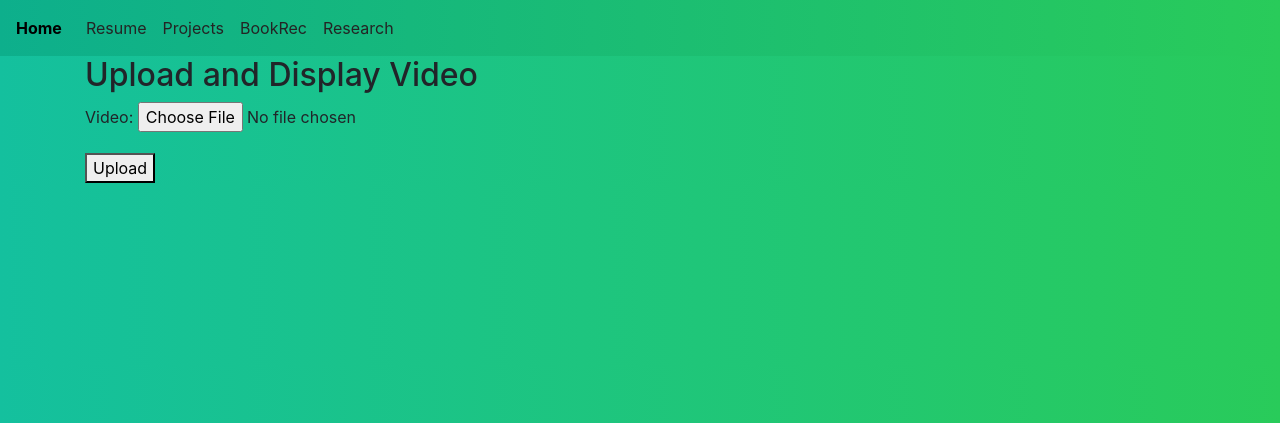
After one commit to mhk-code2005/mahirkaya.github.io, a Django app: template website/templates/video_upload_and_display.html in a window 1280 px wide. The commit adds this page. Shown: the top 423 px of the page. Run offline with Django 4.2, Linux system fonts and the light colour scheme; the template is opened without the code that fills it: values that come from a table or form of the project are taken from there, others are empty; some libraries are stand-ins or nearby versions.

Commit message:
Minor mistake

```diff
--- a/personal_website/settings.py
+++ b/personal_website/settings.py
@@ -26,6 +26,9 @@ STATICFILES_DIRS = [
 STATIC_ROOT = os.path.join(BASE_DIR, 'staticfiles')
 
 
+# settings.py
+MEDIA_URL = '/media/'
+MEDIA_ROOT = os.path.join(BASE_DIR, 'media')
 
 
 # Quick-start development settings - unsuitable for production
--- a/requirements.txt
+++ b/requirements.txt
@@ -1,2 +1,5 @@
 Django
 requests==2.32.2
+opencv-python
+numpy
+ultralytics
--- /dev/null
+++ b/website/forms.py
@@ -0,0 +1,5 @@
+# your_app/forms.py
+from django import forms
+
+class VideoUploadForm(forms.Form):
+    video = forms.FileField()
--- a/website/templates/base.html
+++ b/website/templates/base.html
@@ -30,6 +30,7 @@
                 <li class="nav-item">
                     <a class="nav-link" href="{% url 'research' %}">Research</a>
                 </li>
+
             </ul>
         </div>
     </nav>
--- /dev/null
+++ b/website/templates/video_upload_and_display.html
@@ -0,0 +1,36 @@
+{% extends "base.html" %}
+{% load static %}
+<link rel="stylesheet" type="text/css" href="{% static 'css/styles.css' %}">
+
+{% block title %}Soccer Detection{% endblock %}
+
+{% block content %}
+
+
+
+
+<h2>Upload and Display Video</h2>
+
+<!-- Display upload form if video is not uploaded -->
+{% if not processed_video_path %}
+<form method="post" enctype="multipart/form-data">
+    {% csrf_token %}
+    {{ form.as_p }}
+    <button type="submit">Upload</button>
+</form>
+{% endif %}
+
+<!-- Display processed video if uploaded -->
+{% if processed_video_path %}
+<h3>Processed Video</h3>
+<video width="640" height="480" controls>
+    <source src="{{ processed_video_path }}" type="video/mp4">
+    Your browser does not support the video tag.
+</video>
+{% endif %}
+</body>
+
+
+
+
+{% endblock %}
--- a/website/urls.py
+++ b/website/urls.py
@@ -7,5 +7,4 @@ urlpatterns = [
     path('resume/', views.resume, name='resume'),
     path('projects/', views.projects, name='projects'),
     path('bookrec/', views.bookrec, name='bookrec'),
-
 ]
```
Also changed, not shown: website/views.py (+93 -2 lines), 8 other files.
